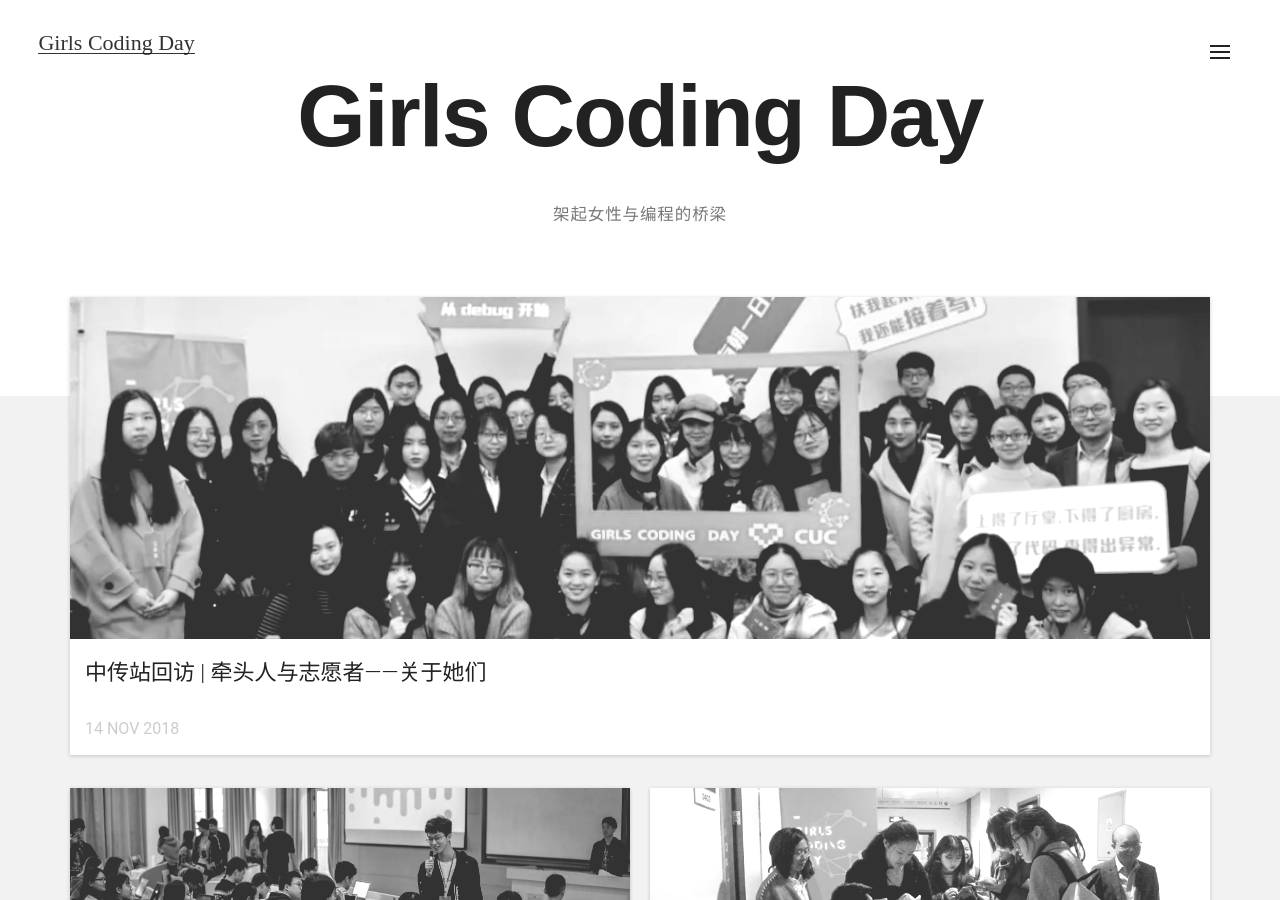
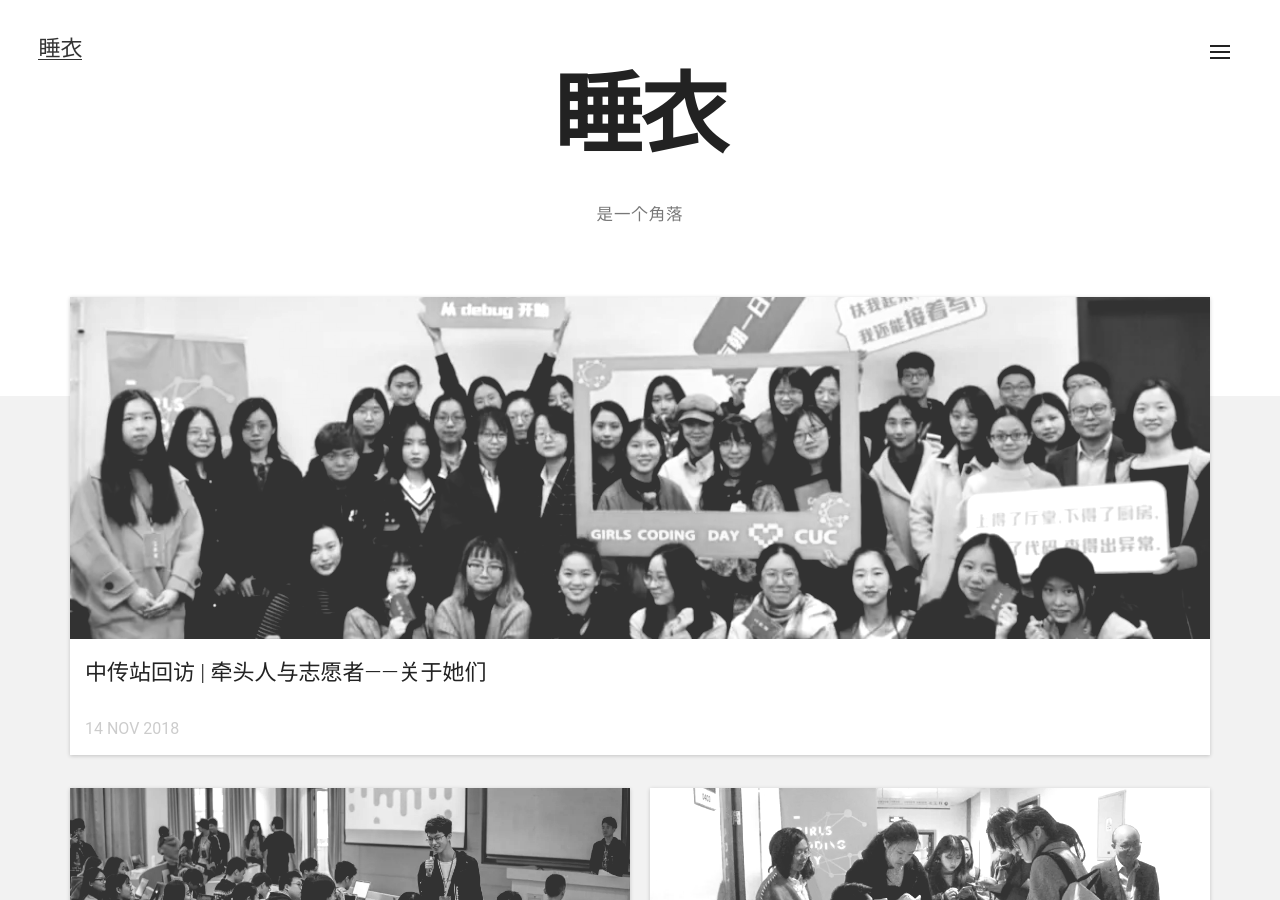
Before and after one commit to emilylsy/shiyu-s-first-blog, a Jekyll site: the page built from index.html, in a window 1280 px wide and 900 px high. Built offline with Jekyll 4.4.1, drawn with Linux system fonts in a browser that asks for light colours; nearby versions of some CDN libraries.

Commit message:
更新配置文件
自定义了标题

```diff
--- a/_config.yml
+++ b/_config.yml
@@ -1,11 +1,11 @@
 # "/" + 仓库的名字. 资源文件的路径组成部分
-baseurl: '/Girls-Coding-Day-Jekyll-blog-3'
+baseurl: '/shiyu-s-first-blog'
 
 # 网页的标题
-title: "Girls Coding Day"
+title: "Shiyuland"
 # 网站的主标题
-name: "Girls Coding Day"
-description: "架起女性与编程的桥梁"
+name: "睡衣"
+description: "是一个角落"
 
 # 其它配置, 可忽略, 无需修改
 url: site url
```
